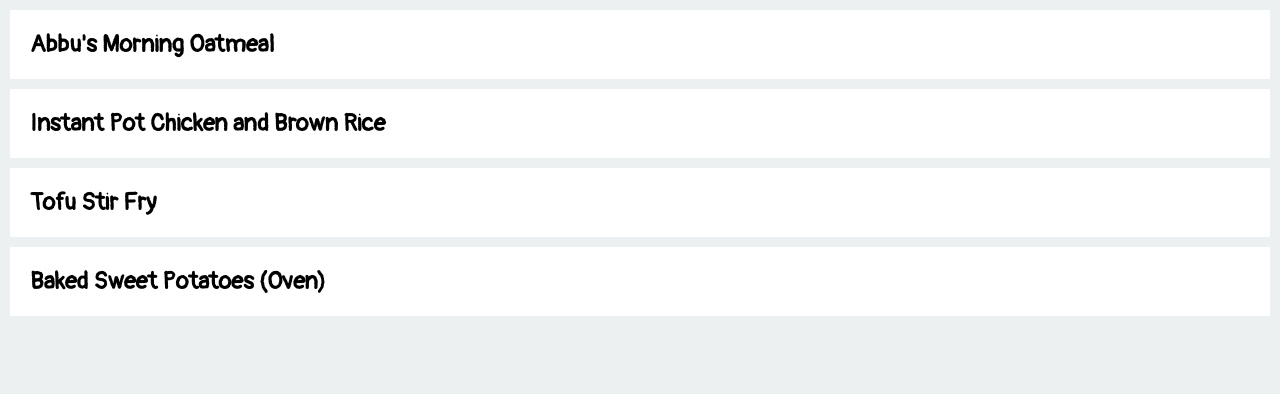
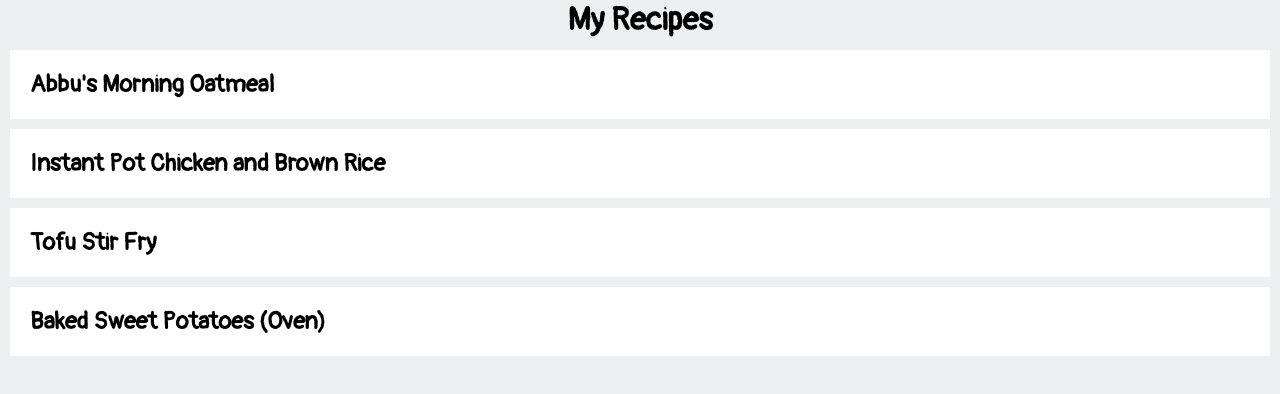
Before and after one commit to szikaria961/my-recipes, a React (Create React App) app: page / in a window 1280 px wide. Shown: the top 394 px of the page. Built offline with nearby package versions, Linux system fonts and the light colour scheme; the HTML template or start-up script is replaced by a standard one.

Commit message:
Add header title and styles for recipe-titles

```diff
--- a/src/App.js
+++ b/src/App.js
@@ -1,10 +1,12 @@
 import React from 'react';
 import Recipes from './pages/recipes';
 import recipes from './data/recipes.json';
+import Header from './components/header'
 
 function App() {
   return (
     <React.Fragment>
+      <Header title='My Recipes' />
       <Recipes recipes={recipes} />
     </React.Fragment>
   );
--- /dev/null
+++ b/src/components/header/index.js
@@ -0,0 +1,9 @@
+import React from 'react';
+
+function Header({ title }) {
+  return (
+    <div className="header-title"> {title} </div>
+  );
+}
+
+export default Header;
--- a/src/pages/recipes/index.css
+++ b/src/pages/recipes/index.css
@@ -8,6 +8,11 @@
 	font-size: 1.5em;
 	font-weight: bold;
   cursor: pointer;
+  transition: 200ms ease-out all;
+}
+
+.recipe-title:hover {
+  color: #bdc3c7;
 }
 
 .recipe-ingredients-title, .recipe-instructions-title {
@@ -23,3 +28,9 @@
 .recipe-ingredients-item, .recipe-instructions-item {
   padding: 0 0 10px 0;
 }
+
+.header-title {
+  text-align: center;
+  font-weight: bold;
+  font-size: 2em;
+}
```
